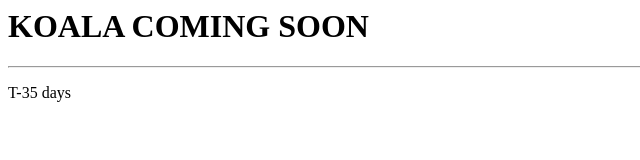
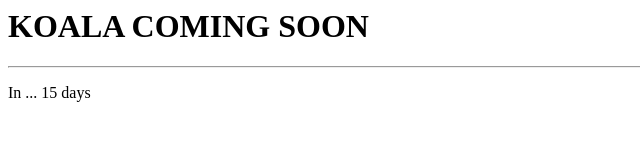
Before and after one commit to mosamdabhi/koala.github.io, a plain HTML site: page index.html in a window 1280 px wide. Shown: the full height of the page, 0-640 px from the left. Drawn offline with Linux system fonts and the light colour scheme.

Commit message:
Push days counter.

```diff
--- a/index.html
+++ b/index.html
@@ -5,7 +5,7 @@
     <div class="middle">
       <h1>KOALA COMING SOON</h1>
       <hr>
-      <p>T-35 days</p>
+      <p>In ...  15 days</p>
     </div>
     <div class="bottomleft">
       <p></p>
```
